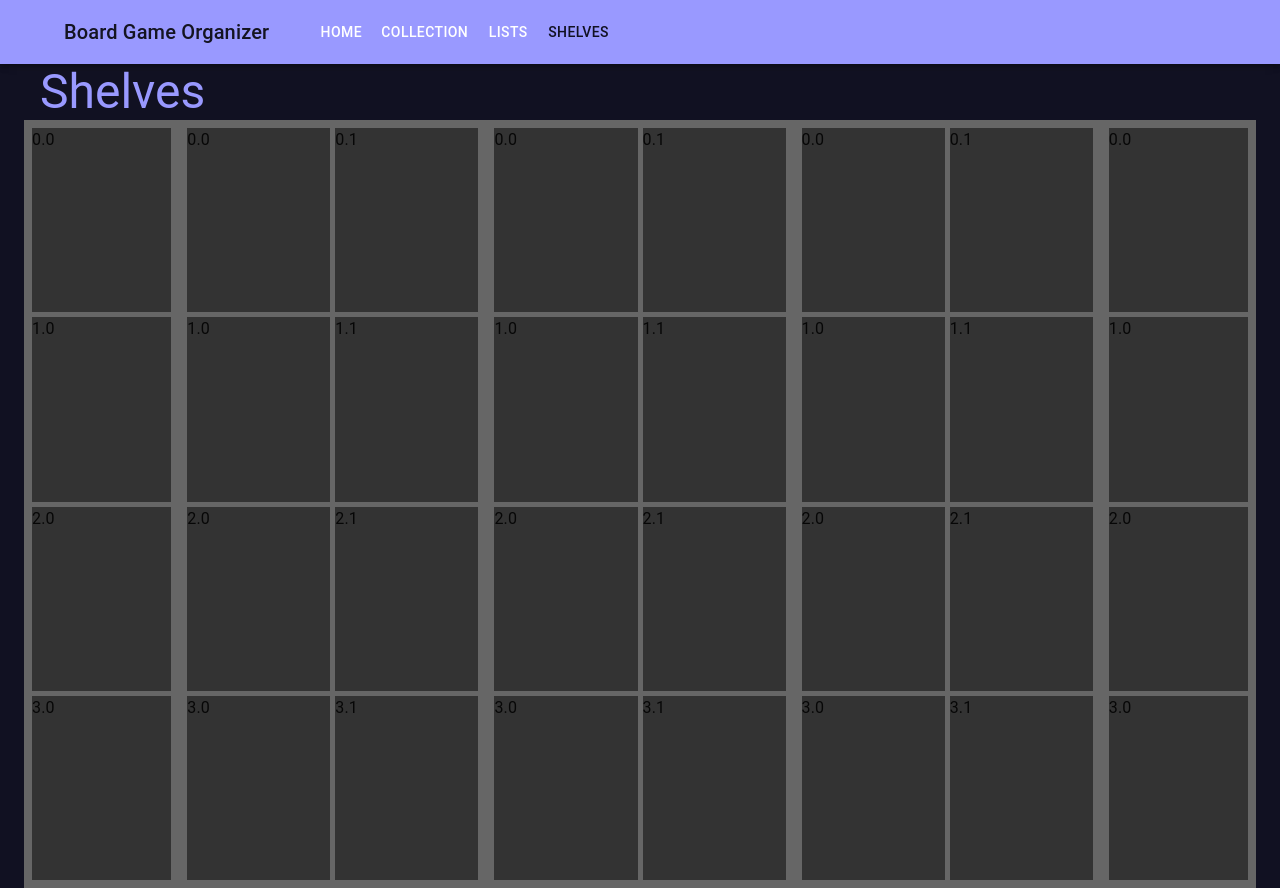
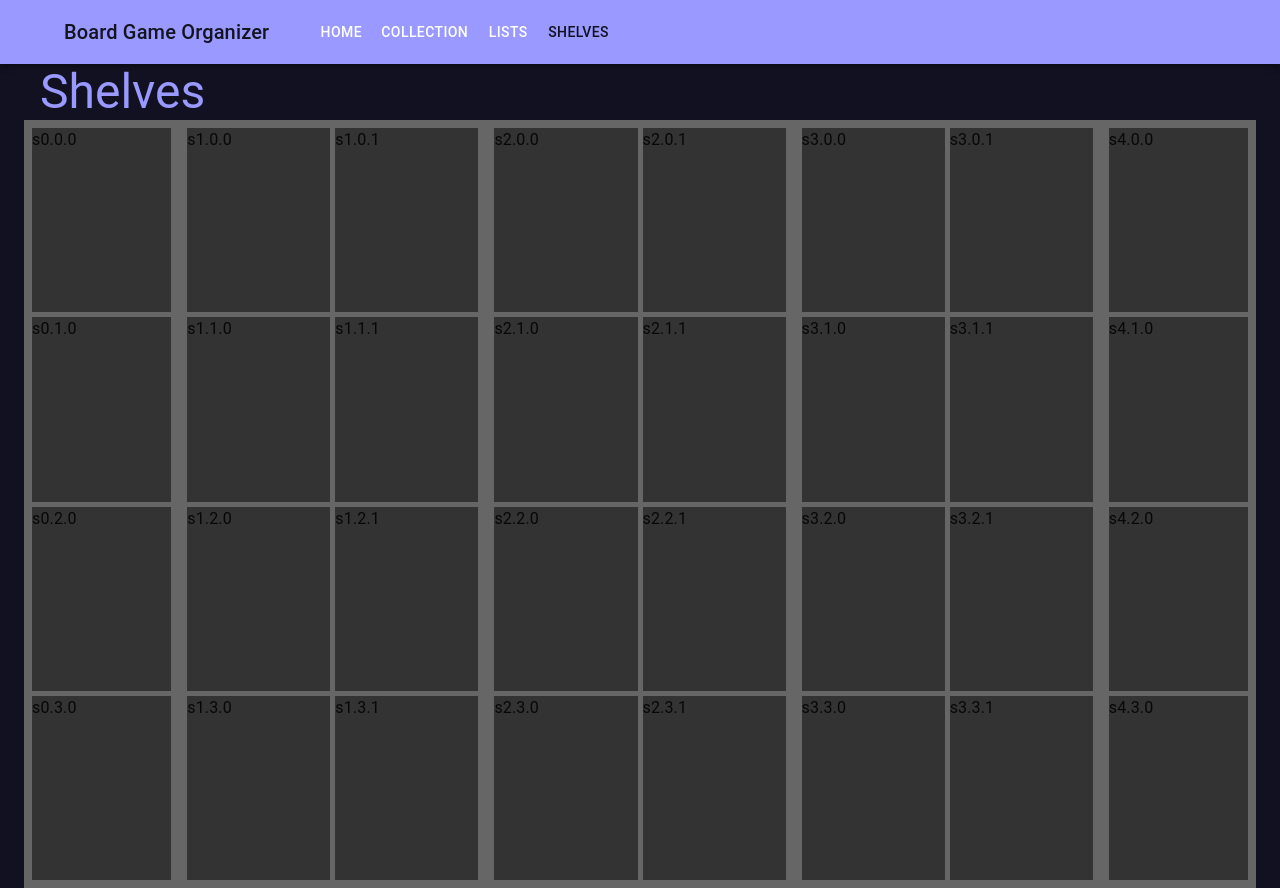
Before and after one commit to mekane/game-shelf-organizer, a React (Vite) app in the folder webapp/: page /shelves in a window 1280 px wide. Built offline with nearby package versions, Linux system fonts and the light colour scheme.

Commit message:
reorganize and tweak types

```diff
--- a/webapp/src/pages/shelves/Shelf.tsx
+++ b/webapp/src/components/shelf/ShelfDisplay.tsx
@@ -1,16 +1,6 @@
-export interface ShelfConfig {
-  name?: string;
-  width?: number; //inches
-  height?: number; //inches
-  rows?: number;
-  columns?: number;
-}
+import { Shelf } from "../../types";
 
-export interface ShelfProps {
-  config: ShelfConfig;
-}
-
-const Cube = ({ id }: { id: string }) => {
+const CubeDisplay = ({ id }: { id: string }) => {
   return (
     <div
       style={{
@@ -25,20 +15,24 @@ const Cube = ({ id }: { id: string }) => {
   );
 };
 
-export const Shelf = ({ config }: ShelfProps) => {
-  const numberOfRows = config.rows ?? 1;
-  const numberOfColumns = config.columns ?? 1;
+export interface ShelfDisplayProps {
+  shelf: Shelf;
+}
+
+export const ShelfDisplay = ({ shelf }: ShelfDisplayProps) => {
+  const numberOfRows = shelf.rows ?? 1;
+  const numberOfColumns = shelf.columns ?? 1;
 
   const rows = [];
   for (let r = 0; r < numberOfRows; r++) {
     for (let c = 0; c < numberOfColumns; c++) {
-      const boxId = `${r}.${c}`;
-      rows.push(<Cube key={boxId} id={boxId} />);
+      const cubeId = `${shelf.id}.${r}.${c}`;
+      rows.push(<CubeDisplay key={cubeId} id={cubeId} />);
     }
   }
 
-  const width = config.width ?? 12 * numberOfColumns; // default one foot per row
-  const height = config.height ?? 12 * numberOfRows; // default one foot per column
+  const width = shelf.width ?? 12 * numberOfColumns; // default one foot per row
+  const height = shelf.height ?? 12 * numberOfRows; // default one foot per column
 
   const borderColor = "#666";
   const outerBorderThickness = "8px";
--- a/webapp/src/pages/shelves/ShelvesPage.tsx
+++ b/webapp/src/pages/shelves/ShelvesPage.tsx
@@ -1,6 +1,6 @@
 import { Container, Stack } from "@mui/material";
 import { PageHeader } from "../../components/PageHeader";
-import { Shelf, ShelfConfig } from "./Shelf";
+import { Shelf, ShelfDisplay } from "../../components/shelf/ShelfDisplay";
 
 const bigKallax = {
   width: 24,
@@ -16,24 +16,29 @@ const smallKallax = {
   rows: 4,
 };
 
-const shelves: ShelfConfig[] = [
+const shelves: Shelf[] = [
   {
+    id: "s0",
     name: "TwoPlayer",
     ...smallKallax,
   },
   {
+    id: "s1",
     name: "Coop",
     ...bigKallax,
   },
   {
+    id: "s2",
     name: "Adventure",
     ...bigKallax,
   },
   {
+    id: "s3",
     name: "Drafting",
     ...bigKallax,
   },
   {
+    id: "s4",
     name: "DnD",
     ...smallKallax,
   },
@@ -46,7 +51,7 @@ export const ShelvesPage = () => {
       <Container maxWidth="xl">
         <Stack direction={"row"} spacing="0">
           {shelves.map((config) => (
-            <Shelf config={config} key={config.name} />
+            <ShelfDisplay shelf={config} key={config.name} />
           ))}
         </Stack>
       </Container>
--- /dev/null
+++ b/webapp/src/types/index.ts
@@ -0,0 +1 @@
+export * from "./Shelf";
```
Also changed, not shown: webapp/src/types/Shelf.ts (added, +14 -0 lines).
